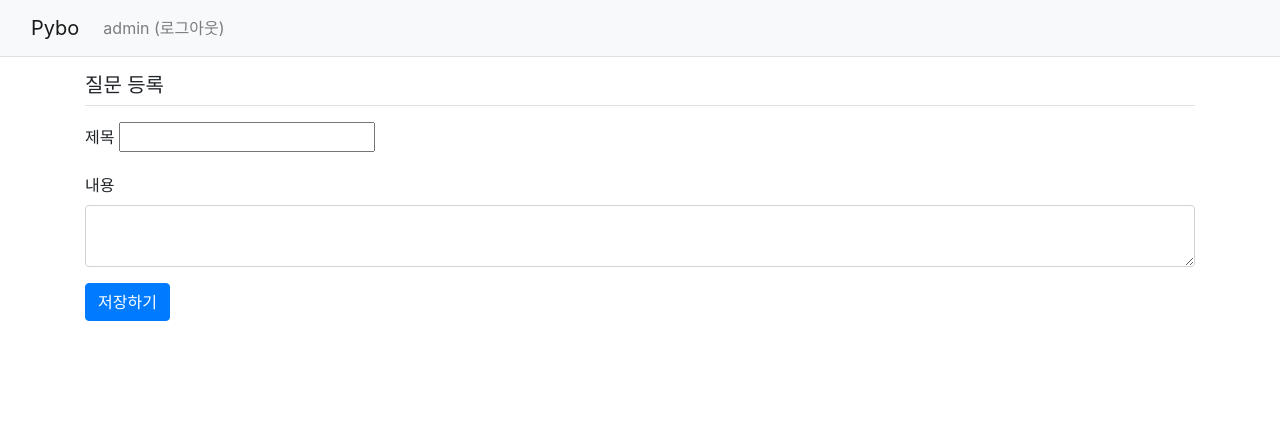
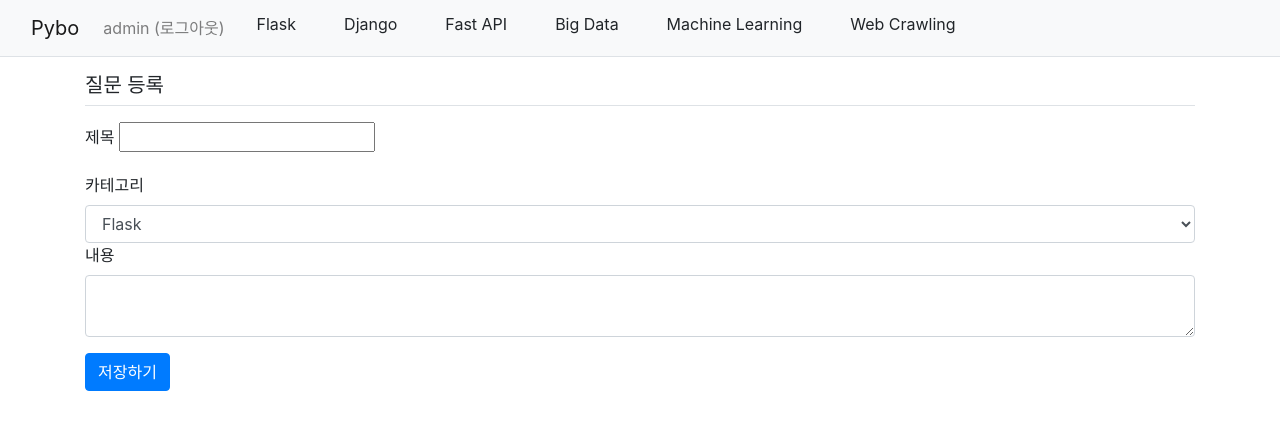
Before and after one commit to DoHyeonCP/django.pybo, a Django app: page /question/create/ in a window 1280 px wide. Shown: the top 430 px of the page. Run offline with Django 4.2, Linux system fonts and the light colour scheme; a user stored in the database is signed in; some libraries are stand-ins or nearby versions.

Commit message:
question(model) += category

```diff
--- a/pybo/forms.py
+++ b/pybo/forms.py
@@ -4,15 +4,15 @@ from pybo.models import Question, Answer
 class QuestionForm(forms.ModelForm):
     class Meta:
         model = Question
-        fields = ['subject', 'content']
-        # widgets = {
-        #     'subject': forms.TextInput(attrs={'class':'form-control'}),
-        #     'content': forms.Textarea(attrs={'class':'form-control', 'rows':10}),
-        # }
+        fields = ['subject', 'category', 'content']
+
 
         labels = {
             'subject': '제목',
             'content': '내용'
+        }
+        widgets = {
+            'category': forms.Select(attrs={'class': 'form-control'}),
         }
 
 class AnswerForm(forms.ModelForm):
--- a/pybo/models.py
+++ b/pybo/models.py
@@ -3,12 +3,25 @@ from django.contrib.auth.models import User
 
 # Create your models here.
 class Question(models.Model):
+    CATEGORY_CHOICES = [
+        ('FL', "Flask"),
+        ('DJ', "Django"),
+        ('FA', "FastAPI"),
+        ('BD', "Big Data"),
+        ('ML', "Machine learning"),
+        ('WC', "Web Crawling")
+    ]
     author = models.ForeignKey(User, on_delete=models.CASCADE, related_name='author_question')
+    category = models.CharField(max_length = 2, choices = CATEGORY_CHOICES, default = 'FL')
     subject = models.CharField(max_length = 200)
     content = models.TextField()
     create_date = models.DateTimeField()
     modify_date = models.DateTimeField(null = True, blank = True)
     voter = models.ManyToManyField(User, related_name='voter_question')
+
+    @staticmethod
+    def get_category_questions(category_code):
+        return Question.objects.filter(category = category_code)
 
 
     def __str__(self):
--- a/pybo/views/base_views.py
+++ b/pybo/views/base_views.py
@@ -11,6 +11,7 @@ def index(request):
     question_list = Question.objects.all().order_by('-create_date')
     page = request.GET.get('page')
     kw = request.GET.get('kw','')#검색어
+    category = request.GET.get('category', '')
 
     if kw:
         question_list = question_list.filter(
@@ -21,6 +22,9 @@ def index(request):
             Q(answer__author__username__icontains=kw)  # 답변 글쓴이 검색
         ).distinct()
     paginator = Paginator(question_list, 10)
+
+    if category:
+        question_list = question_list.filter(category=category)
 
 
     try:
@@ -43,7 +47,7 @@ def index(request):
     custom_range = range(leftIndex, rightIndex + 1)
 
 
-    context = {'question_list': question_list, 'page_obj': page_obj, 'paginator': paginator, 'custom_range': custom_range, 'kw': kw}
+    context = {'question_list': question_list, 'page_obj': page_obj, 'paginator': paginator, 'custom_range': custom_range, 'kw': kw, 'category': category}
     return render(request, 'pybo/question_list.html', context)
 
 def detail(request, question_id):
--- a/templates/navbar.html
+++ b/templates/navbar.html
@@ -23,6 +23,15 @@
                     <a class="nav-link" href="{% url 'accounts:signup' %}">회원가입</a>
                     {% endif %}
                 </li>
+
+                <li><a class="dropdown-item" href="{% url 'pybo:index' %}?category=FL">Flask</a></li>
+                <li><a class="dropdown-item" href="{% url 'pybo:index' %}?category=DJ">Django</a></li>
+                <li><a class="dropdown-item" href="{% url 'pybo:index' %}?category=FA">Fast API</a></li>
+                <li><a class="dropdown-item" href="{% url 'pybo:index' %}?category=BD">Big Data</a></li>
+                <li><a class="dropdown-item" href="{% url 'pybo:index' %}?category=ML">Machine Learning</a></li>
+                <li><a class="dropdown-item" href="{% url 'pybo:index' %}?category=WC">Web Crawling</a></li>
+
+
             </ul>
         </div>
     </div>
--- a/templates/pybo/question_form.html
+++ b/templates/pybo/question_form.html
@@ -23,6 +23,10 @@
             <input type = "text" class = "form control" name = "subject"
             id = "subject" value = "{{ form.subject.value|default_if_none:''}}">
         </div>
+        <div class = "dropdown">
+           <label for = "category">카테고리</label>
+           {{ form.category}}
+        </div>
         <div class = "form-group">
             <label for = "content">내용</label>
             <textarea class = "form-control" name = "content" id = "content"
--- a/templates/pybo/question_list.html
+++ b/templates/pybo/question_list.html
@@ -19,6 +19,7 @@
         <thead>
         <tr calss = "thead-dark">
             <th>번호</th>
+            <th>카테고리</th>
             <th>제목</th>
             <th>글쓴이</th>
             <th>작성일시</th>
@@ -29,6 +30,7 @@
         {% for question in page_obj %}
         <tr class = "text-center">
             <td>{{ forloop.counter}}</td>
+            <td>{{ question.category }}</td>
             <td class = "text-start">
                 <a href = "{% url 'pybo:detail' question.id %}">
                     {{ question.subject|mark}}
```
Also changed, not shown: db.sqlite3, pybo/migrations/0006_question_category.py (added).
